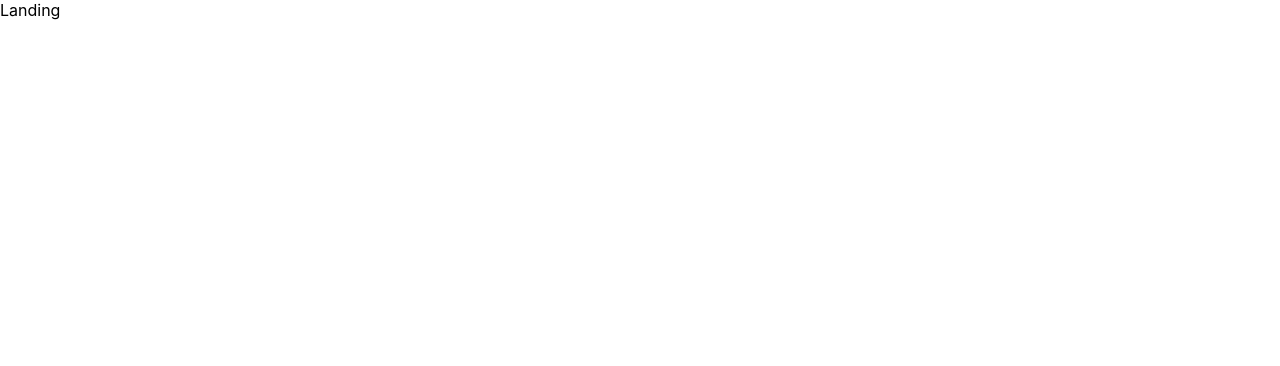
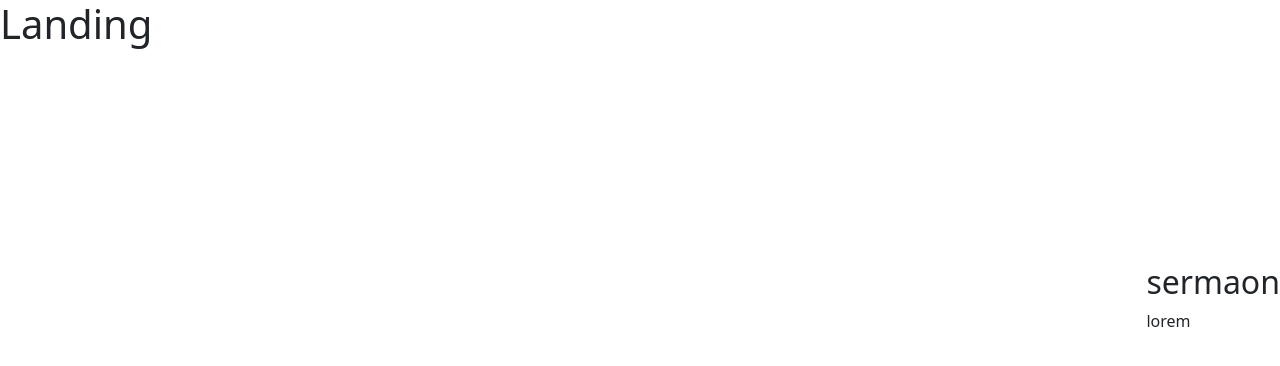
Before and after one commit to Edema-wxd/churchify, a React (Create React App) app: page / in a window 1280 px wide. Shown: the top 366 px of the page. Built offline with nearby package versions, Linux system fonts and the light colour scheme.

Commit message:
added bootstrap and styling

```diff
--- a/package.json
+++ b/package.json
@@ -10,13 +10,19 @@
     "@types/node": "^16.18.60",
     "@types/react": "^18.2.36",
     "@types/react-dom": "^18.2.14",
+    "bootstrap": "^5.3.2",
     "framer-motion": "^10.16.4",
     "react": "^18.2.0",
+    "react-bootstrap": "^2.9.1",
     "react-dom": "^18.2.0",
+    "react-html5video": "^2.5.1",
     "react-player": "^2.13.0",
     "react-router-dom": "^6.18.0",
     "react-scripts": "5.0.1",
+    "redux": "^4.2.1",
+    "sass": "^1.69.5",
     "typescript": "^4.9.5",
+    "video-react": "^0.16.0",
     "web-vitals": "^2.1.4"
   },
   "scripts": {
--- a/src/components/shared/videoplayer/Videoplayer.tsx
+++ b/src/components/shared/videoplayer/Videoplayer.tsx
@@ -1,9 +1,31 @@
 import React from "react";
 import ReactPlayer from "react-player/youtube";
-function Videoplayer() {
+
+interface VideopProps {
+  loco: string;
+  vidurl: string;
+  classN: string;
+}
+
+function Videoplayer({ loco, vidurl, classN }: VideopProps) {
+  var vidwidth: number = 1;
+  var vidheight: number = 1;
+  if (loco === "home") {
+    vidheight = 500;
+    vidwidth = 500;
+  } else {
+    vidheight = 500;
+    vidwidth = 500;
+  }
+
   return (
-    <div>
-      <h1>Player</h1>
+    <div className={classN}>
+      <ReactPlayer
+        width={vidwidth}
+        height={vidheight}
+        controls={true}
+        url="https://www.youtube.com/watch?v=QyFcl_Fba-k"
+      />
     </div>
   );
 }
--- /dev/null
+++ b/src/custom.scss
@@ -0,0 +1,5 @@
+// Override default variables before the import
+$body-bg: #fff;
+
+// Import Bootstrap and its default variables
+@import "~bootstrap/scss/bootstrap.scss";
--- a/src/index.tsx
+++ b/src/index.tsx
@@ -1,8 +1,9 @@
 import React from "react";
 import ReactDOM from "react-dom/client";
-import "./index.css";
+import "./custom.scss";
 import App from "./App";
 import { BrowserRouter } from "react-router-dom";
+import ThemeProvider from "react-bootstrap/ThemeProvider";
 
 const root = ReactDOM.createRoot(
   document.getElementById("root") as HTMLElement
@@ -10,7 +11,12 @@ const root = ReactDOM.createRoot(
 root.render(
   <React.StrictMode>
     <BrowserRouter>
-      <App />
+      <ThemeProvider
+        breakpoints={["xxxl", "xxl", "xl", "lg", "md", "sm", "xs", "xxs"]}
+        minBreakpoint="xxs"
+      >
+        <App />
+      </ThemeProvider>
     </BrowserRouter>
   </React.StrictMode>
 );
--- a/src/pages/landing/Landing.tsx
+++ b/src/pages/landing/Landing.tsx
@@ -1,7 +1,24 @@
 import React from "react";
+import Videoplayer from "../../components/shared/videoplayer/Videoplayer";
+import { Stack } from "react-bootstrap";
 
 function Landing() {
-  return <div>Landing</div>;
+  return (
+    <div>
+      <h1>Landing</h1>
+      <Stack direction="horizontal" gap={2}>
+        <Videoplayer
+          classN="ms-auto"
+          loco="home"
+          vidurl="https://www.youtube.com/watch?v=QyFcl_Fba-k"
+        />
+        <div className="LDesc">
+          <h2>sermaon</h2>
+          <p>lorem</p>
+        </div>
+      </Stack>
+    </div>
+  );
 }
 
 export default Landing;
--- a/src/pages/view/View.tsx
+++ b/src/pages/view/View.tsx
@@ -1,6 +1,6 @@
 import React from "react";
 import { useParams } from "react-router-dom";
-import ReactPlayer from "react-player/youtube";
+import ReactPlayer from "react-player";
 
 function View() {
   const params = useParams<string>();
@@ -12,9 +12,11 @@ function View() {
         <ReactPlayer
           width={320}
           height={240}
-          controls={false}
+          controls={true}
           url="https://www.youtube.com/watch?v=QyFcl_Fba-k"
         />
+        <br />
+
       </div>
     </div>
   );
```
Also changed, not shown: src/App.scss (renamed from src/App.css), 1 other file (tests, documents, lock files or other folders).
